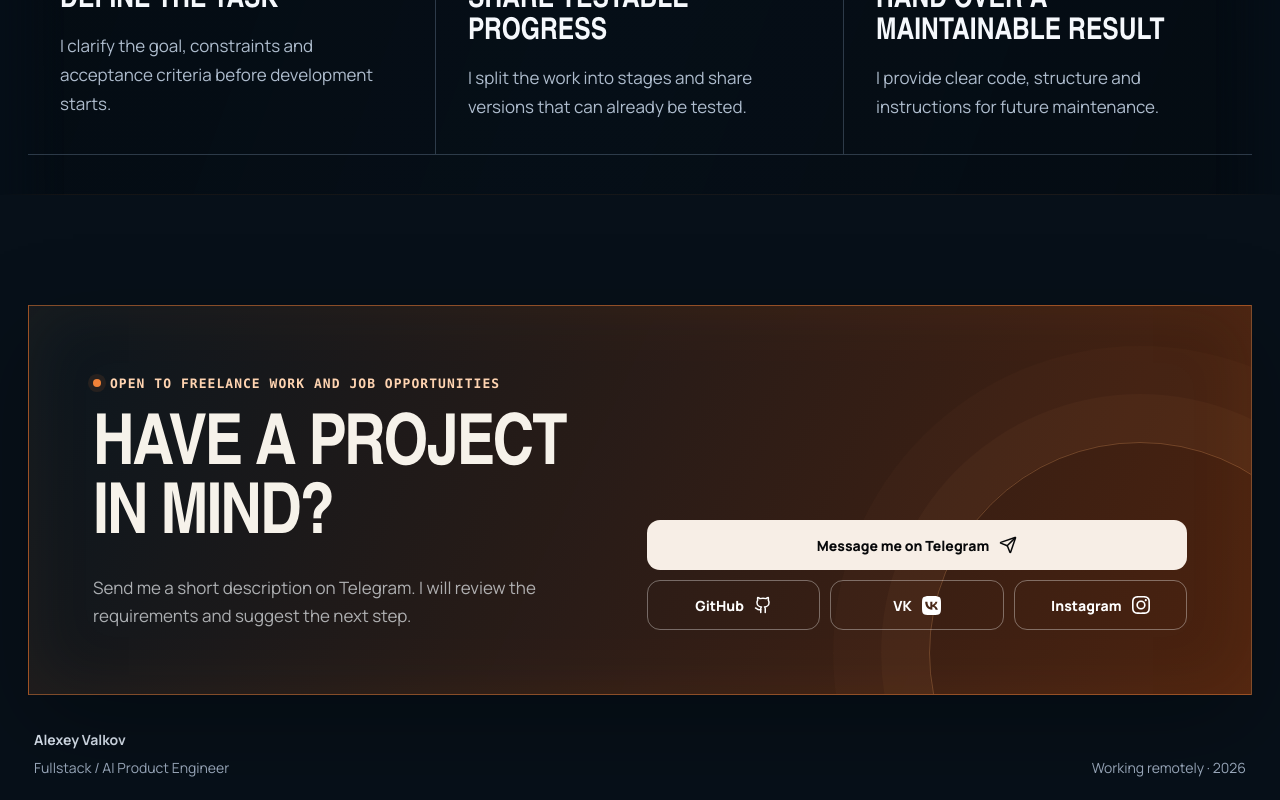
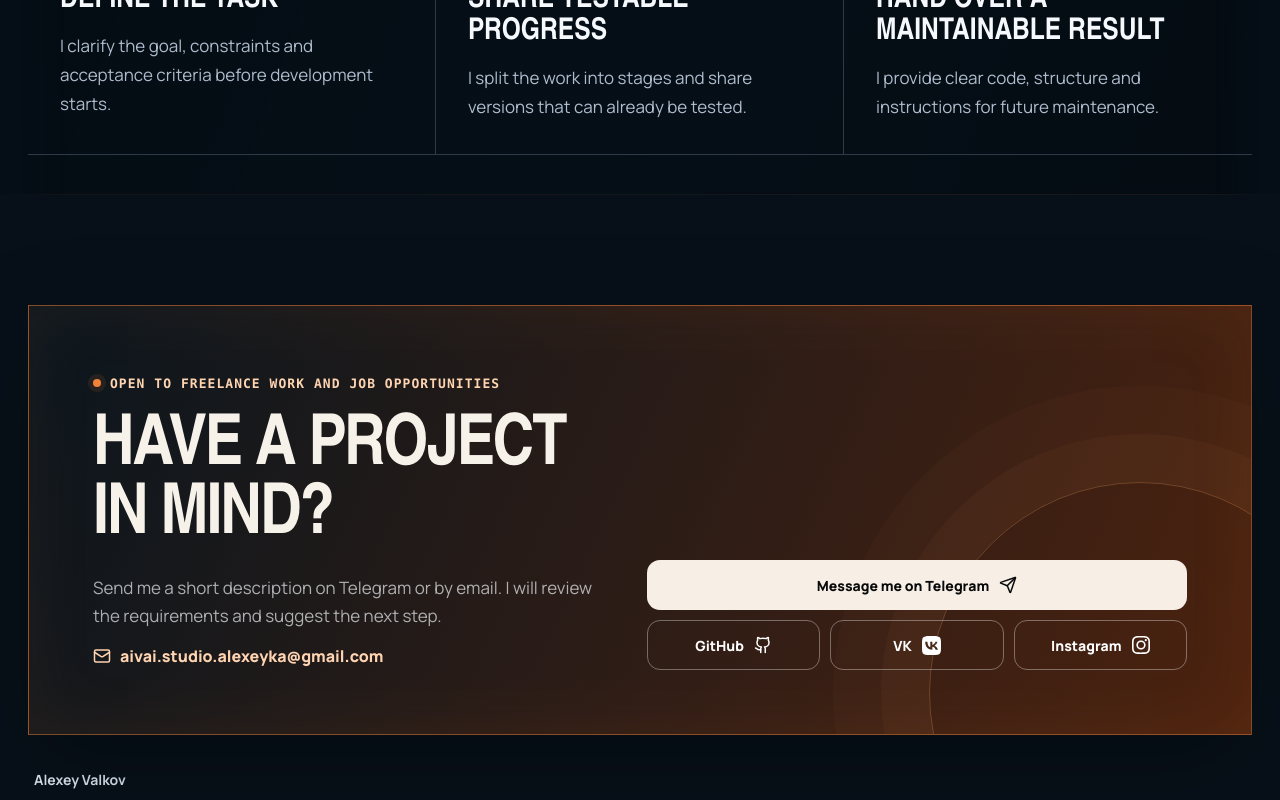
Before and after one commit to ValkoHappy/alexeyvalkov-portfolio, a Next.js app: page /en in a window 1280 px wide. Shown: the part 11200-12000 px from the top of the page. Built offline with nearby package versions, Linux system fonts and the light colour scheme; no server answers; a web font is replaced by a local one.

Commit message:
Add email contact across portfolio

```diff
--- a/src/app/en/projects/[slug]/page.tsx
+++ b/src/app/en/projects/[slug]/page.tsx
@@ -1,4 +1,4 @@
-import { ArrowLeft, ArrowRight, CalendarDays, Code2, ExternalLink, Layers3, Target, Zap } from "lucide-react";
+import { ArrowLeft, ArrowRight, CalendarDays, Code2, ExternalLink, Layers3, Mail, Target, Zap } from "lucide-react";
 import Link from "next/link";
 import { notFound } from "next/navigation";
 import { Header } from "@/components/Header";
@@ -22,6 +22,6 @@ export default async function EnglishProjectPage({ params }: Props) {
     {project.workflow?.length ? <section className="case-section workflow-section"><div className="case-section-head"><span>Workflow</span><h2>What happens step by step</h2></div><WorkflowDiagram steps={project.workflow} locale="en" /></section> : null}
     <section className="case-detail-grid"><div className="case-section"><div className="case-section-head"><span>Delivered</span><h2>Key features</h2></div><ul className="check-list">{project.highlights.map((item) => <li key={item}>{item}</li>)}</ul></div><div className="case-section stack-section"><div className="case-section-head"><span>Technology</span><h2>Stack</h2></div><div className="stack-list large">{project.stack.map((item) => <span key={item}>{item}</span>)}</div></div></section>
     <section className="next-case"><div><span>Next case study</span><h2>{next.title}</h2></div><Link className="button primary" href={`/en/projects/${next.slug}`}>Open <ArrowRight size={18} /></Link></section>
-    <section className="case-contact"><div><span>Have a similar challenge?</span><h2>Let&apos;s discuss your project</h2></div><div className="case-contact-actions"><a className="button light" href={profile.telegram} target="_blank" rel="noreferrer">Message on Telegram <ArrowRight size={18} /></a><a className="button contact-ghost" href={profile.github} target="_blank" rel="noreferrer">GitHub <ExternalLink size={16} /></a><a className="button contact-ghost" href={profile.vk} target="_blank" rel="noreferrer">VK <ExternalLink size={16} /></a><a className="button contact-ghost" href={profile.instagram} target="_blank" rel="noreferrer">Instagram <ExternalLink size={16} /></a></div></section>
+    <section className="case-contact"><div><span>Have a similar challenge?</span><h2>Let&apos;s discuss your project</h2></div><div className="case-contact-actions"><a className="button light" href={profile.telegram} target="_blank" rel="noreferrer">Message on Telegram <ArrowRight size={18} /></a><a className="button contact-ghost" href={`mailto:${profile.email}`}>Email <Mail size={16} /></a><a className="button contact-ghost" href={profile.github} target="_blank" rel="noreferrer">GitHub <ExternalLink size={16} /></a><a className="button contact-ghost" href={profile.vk} target="_blank" rel="noreferrer">VK <ExternalLink size={16} /></a><a className="button contact-ghost" href={profile.instagram} target="_blank" rel="noreferrer">Instagram <ExternalLink size={16} /></a></div></section>
   </article></div></main>;
 }
--- a/src/app/globals.css
+++ b/src/app/globals.css
@@ -527,6 +527,8 @@ button { font: inherit; }
 .contact-section::after { content: ""; position: absolute; right: -100px; bottom: -170px; width: 420px; height: 420px; border: 1px solid rgba(255,174,108,.26); border-radius: 50%; box-shadow: 0 0 0 48px rgba(255,174,108,.035), 0 0 0 96px rgba(255,174,108,.025); }
 .contact-section h2 { max-width: 1120px; margin: 22px 0 0; font: 600 clamp(58px,5.5vw,98px)/.98 var(--font-display); letter-spacing: -.03em; text-transform: uppercase; text-wrap: balance; }
 .contact-section p { max-width: 720px; margin: 22px 0 0; color: rgba(235,239,242,.7); font-size: 17px; line-height: 1.65; }
+.contact-email-link { display: inline-flex; align-items: center; gap: 9px; max-width: 100%; margin-top: 15px; color: #ffd4b1; font-size: 16px; font-weight: 750; overflow-wrap: anywhere; transition: color .25s ease, transform .25s ease; }
+.contact-email-link:hover { color: #fff; transform: translateY(-2px); }
 .contact-section .availability { color: #ffd4b1; }
 .contact-section .availability i { background: #f28238; box-shadow: 0 0 0 5px rgba(242,130,56,.1); }
 .contact-section .button.light { color: #08090b; background: #f7eee6; }
--- a/src/app/layout.tsx
+++ b/src/app/layout.tsx
@@ -51,6 +51,7 @@ export default function RootLayout({ children }: Readonly<{ children: React.Reac
     name: "Алексей Вальков",
     jobTitle: "Fullstack / AI Product Engineer",
     url: siteUrl,
+    email: "aivai.studio.alexeyka@gmail.com",
     sameAs: [
       "https://github.com/ValkoHappy",
       "https://t.me/leshaqt",
--- a/src/app/projects/[slug]/page.tsx
+++ b/src/app/projects/[slug]/page.tsx
@@ -5,6 +5,7 @@ import {
   Code2,
   ExternalLink,
   Layers3,
+  Mail,
   Target,
   Zap
 } from "lucide-react";
@@ -111,6 +112,7 @@ export default async function ProjectPage({ params }: ProjectPageProps) {
             <div><span>Есть похожая задача?</span><h2>Давайте разберём ваш сценарий</h2></div>
             <div className="case-contact-actions">
               <a className="button light" href={profile.telegram} target="_blank" rel="noreferrer">Написать в Telegram <ArrowRight size={18} /></a>
+              <a className="button contact-ghost" href={`mailto:${profile.email}`}>Email <Mail size={16} /></a>
               <a className="button contact-ghost" href={profile.github} target="_blank" rel="noreferrer">GitHub <ExternalLink size={16} /></a>
               <a className="button contact-ghost" href={profile.vk} target="_blank" rel="noreferrer">VK <ExternalLink size={16} /></a>
               <a className="button contact-ghost" href={profile.instagram} target="_blank" rel="noreferrer">Instagram <ExternalLink size={16} /></a>
--- a/src/components/Header.tsx
+++ b/src/components/Header.tsx
@@ -1,6 +1,6 @@
 "use client";
 
-import { ArrowUpRight, Github, Menu, Send, X } from "lucide-react";
+import { ArrowUpRight, Github, Mail, Menu, Send, X } from "lucide-react";
 import Link from "next/link";
 import { usePathname, useRouter } from "next/navigation";
 import { useEffect, useRef, useState, type MouseEvent } from "react";
@@ -148,6 +148,7 @@ export function Header({ locale = "ru" }: { locale?: "ru" | "en" }) {
           <a href={profile.github} target="_blank" rel="noreferrer"><Github size={19} /> GitHub</a>
           <a href={profile.vk} target="_blank" rel="noreferrer"><SiVk size={20} /> VK</a>
           <a href={profile.instagram} target="_blank" rel="noreferrer"><SiInstagram size={19} /> Instagram</a>
+          <a href={`mailto:${profile.email}`}><Mail size={19} /> Email</a>
           <a href={profile.telegram} target="_blank" rel="noreferrer"><Send size={19} /> {locale === "en" ? "Discuss your project" : "Обсудить задачу"}</a>
         </div>
       </nav>
--- a/src/components/HomeSections.tsx
+++ b/src/components/HomeSections.tsx
@@ -1,4 +1,4 @@
-import { ArrowRight, BrainCircuit, Code2, Gamepad2, Github, Globe2, MessageSquare, Send, Server, Star, Workflow, Wrench } from "lucide-react";
+import { ArrowRight, BrainCircuit, Code2, Gamepad2, Github, Globe2, Mail, MessageSquare, Send, Server, Star, Workflow, Wrench } from "lucide-react";
 import type { IconType } from "react-icons";
 import { SiAstro, SiCss3, SiFastapi, SiGooglechrome, SiHtml5, SiInstagram, SiMysql, SiNextdotjs, SiNodedotjs, SiOpenai, SiPhp, SiPostgresql, SiPython, SiReact, SiSqlite, SiTelegram, SiTypescript, SiUnity, SiVk, SiWebgl } from "react-icons/si";
 import { TbBrandCSharp } from "react-icons/tb";
@@ -92,7 +92,7 @@ export function HomeSections({
         <div className="principles-grid">{principles.map((item, index) => <article key={item.title}><span>0{index + 1}</span><h3>{item.title}</h3><p>{item.text}</p></article>)}</div>
       </section>
 
-      <section className="contact-section" id="contacts"><div><span className="availability"><i /> {content.contact.availability}</span><h2>{content.contact.title}</h2><p>{content.contact.text}</p></div><div className="contact-actions"><a className="button light" href={profile.telegram} target="_blank" rel="noreferrer">{content.contact.telegram} <Send size={18} /></a><a className="button contact-ghost" href={profile.github} target="_blank" rel="noreferrer">GitHub <Github size={18} /></a><a className="button contact-ghost" href={profile.vk} target="_blank" rel="noreferrer">VK <SiVk size={19} /></a><a className="button contact-ghost" href={profile.instagram} target="_blank" rel="noreferrer">Instagram <SiInstagram size={18} /></a></div></section>
+      <section className="contact-section" id="contacts"><div><span className="availability"><i /> {content.contact.availability}</span><h2>{content.contact.title}</h2><p>{content.contact.text}</p><a className="contact-email-link" href={`mailto:${profile.email}`}><Mail size={18} /> {profile.email}</a></div><div className="contact-actions"><a className="button light" href={profile.telegram} target="_blank" rel="noreferrer">{content.contact.telegram} <Send size={18} /></a><a className="button contact-ghost" href={profile.github} target="_blank" rel="noreferrer">GitHub <Github size={18} /></a><a className="button contact-ghost" href={profile.vk} target="_blank" rel="noreferrer">VK <SiVk size={19} /></a><a className="button contact-ghost" href={profile.instagram} target="_blank" rel="noreferrer">Instagram <SiInstagram size={18} /></a></div></section>
 
       <footer className="site-footer"><div><b>{locale === "en" ? "Alexey Valkov" : profile.name}</b><span>{profile.role}</span></div><span>{content.footer}</span></footer>
     </>
--- a/src/data/site.en.ts
+++ b/src/data/site.en.ts
@@ -230,7 +230,7 @@ export const homeContentEn: HomeContent = {
   stack: { index: "03 / Technology", title: "Technology I work with", intro: "My main stack by area. The final choice depends on the task and deployment requirements." },
   reviews: { index: "05 / Reviews", title: "Client reviews", intro: "Feedback from completed projects on Kwork.", ratingLabel: "rating", reviewsLabel: "reviews", linkLabel: "Kwork profile" },
   about: { index: "06 / About" },
-  contact: { availability: "Open to freelance work and job opportunities", title: "Have a project in mind?", text: "Send me a short description on Telegram. I will review the requirements and suggest the next step.", telegram: "Message me on Telegram" },
+  contact: { availability: "Open to freelance work and job opportunities", title: "Have a project in mind?", text: "Send me a short description on Telegram or by email. I will review the requirements and suggest the next step.", telegram: "Message me on Telegram" },
   footer: "Working remotely · 2026"
 };
 
--- a/src/data/site.ts
+++ b/src/data/site.ts
@@ -59,6 +59,7 @@ export const profile = {
   name: "Алексей Вальков",
   initials: "AV",
   role: "Fullstack / AI Product Engineer",
+  email: "aivai.studio.alexeyka@gmail.com",
   telegram: "https://t.me/leshaqt",
   github: "https://github.com/ValkoHappy",
   vk: "https://vk.ru/alexvalkoov",
@@ -145,7 +146,7 @@ export const homeContent: HomeContent = {
   contact: {
     availability: "Открыт к проектам и предложениям",
     title: "Есть задача?",
-    text: "Напишите в Telegram и коротко опишите, что нужно сделать. Я разберу требования и предложу следующий шаг.",
+    text: "Напишите в Telegram или на почту и коротко опишите, что нужно сделать. Я разберу требования и предложу следующий шаг.",
     telegram: "Написать в Telegram"
   },
   footer: "Работаю удалённо · 2026"
```
